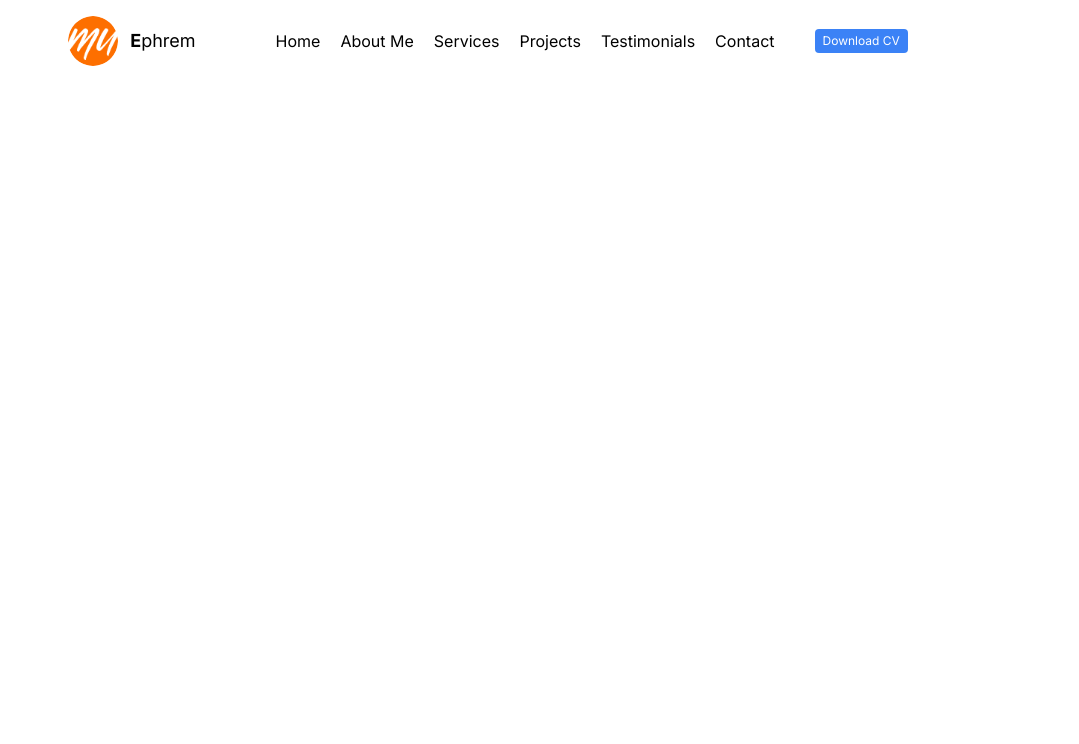
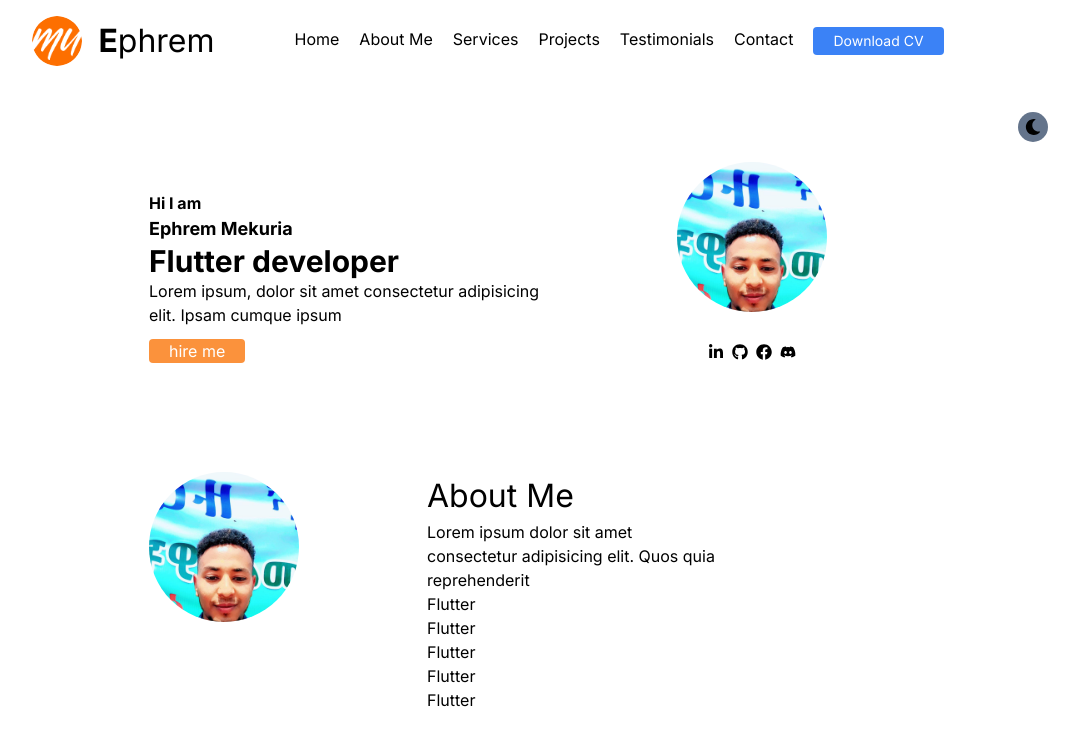
Before and after one commit to ephrem-del/portfolio, a Next.js app: page / in a window 1280 px wide. Shown: the top 744 px of the page, without its empty margins (152-1231 px from the left). Built offline with nearby package versions, Linux system fonts and the light colour scheme.

Commit message:
hero and other

```diff
--- a/app/layout.tsx
+++ b/app/layout.tsx
@@ -17,7 +17,9 @@ export default function RootLayout({
 }>) {
   return (
     <html lang="en">
-      <body className={inter.className}>
+      <body
+        className={`${inter.className} min-h-screen flex flex-col items-center gap-20 `}
+      >
         <Navbar />
         {children}
       </body>
--- a/app/page.tsx
+++ b/app/page.tsx
@@ -1,7 +1,11 @@
+import AboutMe from "../components/aboutMe/AboutMe";
+import Hero from "../components/home/Hero";
+
 export default function Home() {
   return (
-    <main className="flex min-h-screen flex-col items-center justify-between mx-auto">
-      {/* <div>portfolio site</div> */}
+    <main className="flex flex-col gap-[5rem] ">
+      <Hero />
+      <AboutMe />
     </main>
   );
 }
--- /dev/null
+++ b/components/aboutMe/AboutMe.tsx
@@ -0,0 +1,29 @@
+import Image from "next/image";
+import React from "react";
+import photoP from "../../public/photoP.jpg";
+
+const AboutMe = () => {
+  return (
+    <div className="flex gap-[8rem] ">
+      <div className="relative w-[150px] h-[150px] overflow-hidden rounded-full">
+        <Image src={photoP} alt="profile photo" />
+      </div>
+      <div className="flex flex-col max-w-[300px]">
+        <h1 className="text-[2rem]">About Me</h1>
+        <p>
+          Lorem ipsum dolor sit amet consectetur adipisicing elit. Quos quia
+          reprehenderit
+        </p>
+        <ul>
+          <li>Flutter</li>
+          <li>Flutter</li>
+          <li>Flutter</li>
+          <li>Flutter</li>
+          <li>Flutter</li>
+        </ul>
+      </div>
+    </div>
+  );
+};
+
+export default AboutMe;
--- /dev/null
+++ b/components/home/Hero.tsx
@@ -0,0 +1,56 @@
+import Image from "next/image";
+import React from "react";
+import photoP from "../../public/photoP.jpg";
+import { FaDiscord, FaFacebook, FaGithub, FaLinkedinIn } from "react-icons/fa";
+import ToggleTheme from "../themeToggle/Theme";
+
+const Hero = () => {
+  return (
+    <>
+      <div className="absolute top-[7rem] right-[5rem] flex items-center justify-center h-[30px] w-[30px] rounded-full bg-slate-500" >
+        <ToggleTheme />
+      </div>
+      <div className="flex flex-col-reverse items-center sm:flex-row  gap-2 sm:gap-[8rem]  ">
+        <div className="max-w-[400px]">
+          <h3 className="text-md font-bold">Hi I am </h3>
+          <h2 className="text-lg font-bold">Ephrem Mekuria</h2>
+          <h1 className="text-3xl font-bold">Flutter developer</h1>
+          <p>
+            Lorem ipsum, dolor sit amet consectetur adipisicing elit. Ipsam
+            cumque ipsum
+          </p>
+          <button className="bg-orange-400 rounded px-5 mt-3 text-white">
+            hire me
+          </button>
+        </div>
+        <div className="flex flex-col items-center">
+          <div className="relative h-[150px] w-[150px] overflow-hidden rounded-full ">
+            <Image
+              src={photoP}
+              alt="ephrem's photo"
+              height={150}
+              width={150}
+              className="obeject-cover"
+            />
+          </div>
+          <div className="flex items-center justify-center gap-2 my-8 w-full sm:w-[80%]">
+            <div className="rounded-full cursor-pointer">
+              <FaLinkedinIn />
+            </div>
+            <div className="rounded-full  cursor-pointer">
+              <FaGithub />
+            </div>
+            <div className="rounded-full cursor-pointer">
+              <FaFacebook />
+            </div>
+            <div className="rounded-full cursor-pointer">
+              <FaDiscord />
+            </div>
+          </div>
+        </div>
+      </div>
+    </>
+  );
+};
+
+export default Hero;
--- a/components/navigation/Navbar.tsx
+++ b/components/navigation/Navbar.tsx
@@ -20,9 +20,9 @@ const Navbar = () => {
   };
 
   return (
-    <div className=" fixed top-0 left-0 w-full">
-      <div className="container flex items-center justify-center mx-auto my-4 gap-20  ">
-        <div className="flex items-center gap-3">
+    <div className="w-full">
+      <div className="container flex items-center justify-center my-4 gap-20  ">
+        <div className="flex items-center gap-4">
           <div className="w-17 h-17 rounded-full overflow-hidden ">
             <Image
               src={logo}
@@ -32,17 +32,15 @@ const Navbar = () => {
               className="object-cover"
             />
           </div>
-          <p className="text-lg first-letter:font-bold ">Ephrem</p>
+          <p className="text-[32px] first-letter:font-bold ">Ephrem</p>
         </div>
-        <div className="flex gap-10 ">
+        <div className="flex gap-5 ">
           <ul className=" hidden md:flex gap-5">
             <Link href={"/"}>
               <li>Home</li>
             </Link>
             <Link href={""}>
-              <li className="whitespace-nowrap">
-
-                About Me</li>
+              <li className="whitespace-nowrap">About Me</li>
             </Link>
             <Link href={""}>
               <li>Services</li>
@@ -60,8 +58,8 @@ const Navbar = () => {
           <div onClick={handleNav} className="md:hidden">
             <AiOutlineMenu />
           </div>
-          <button className=" hidden sm:flex bg-blue-500 px-2 py-1 text-white rounded whitespace-nowrap">
-            <p className="text-xs"> Download CV</p>
+          <button className=" hidden sm:flex bg-blue-500 px-5 py-1 text-white rounded whitespace-nowrap">
+            <p className="text-sm"> Download CV</p>
           </button>
         </div>
       </div>
--- /dev/null
+++ b/components/themeToggle/Theme.tsx
@@ -0,0 +1,19 @@
+"use client";
+import React, { useEffect, useState } from "react";
+import { FaMoon, FaSun } from "react-icons/fa";
+
+const ToggleTheme = () => {
+  const [theme, setTheme] = useState("light");
+
+  function toggleClick() {}
+
+  useEffect(() => {}, []);
+
+  return (
+    <button onClick={toggleClick}>
+      {theme == "light" ? <FaMoon /> : <FaSun />}
+    </button>
+  );
+};
+
+export default ToggleTheme;
--- a/tailwind.config.ts
+++ b/tailwind.config.ts
@@ -1,6 +1,7 @@
 import type { Config } from "tailwindcss";
 
 const config: Config = {
+  darkMode:'class',
   content: [
     "./pages/**/*.{js,ts,jsx,tsx,mdx}",
     "./components/**/*.{js,ts,jsx,tsx,mdx}",
```
Also changed, not shown: public/logo.png (added), public/photoP.jpg (added).
